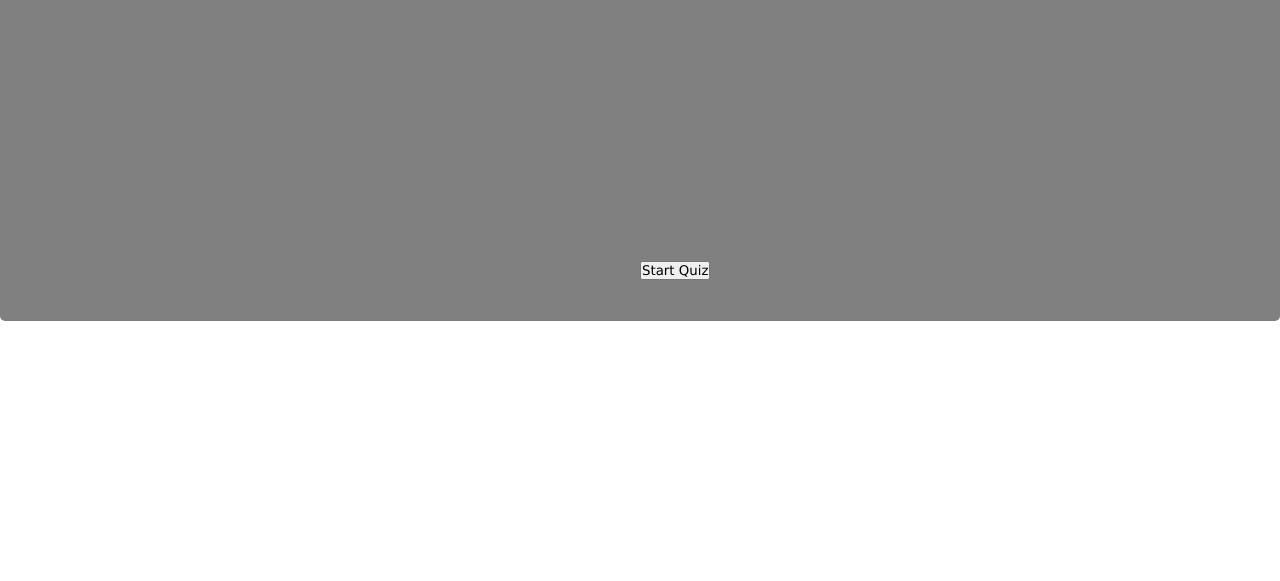
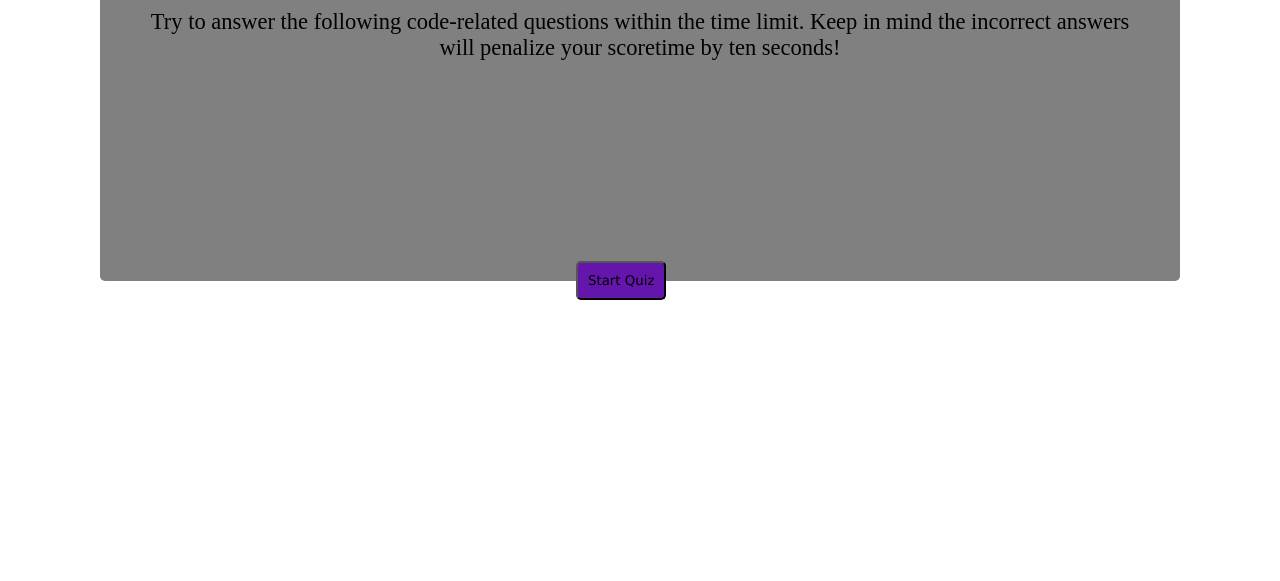
Before and after one commit to MaddieThornberry/neat-little-quiz, a plain HTML site: page index.html in a window 1280 px wide. Shown: the part 219-800 px from the top of the page. Drawn offline with Linux system fonts and the light colour scheme.

Commit message:
Still playing with the css

```diff
--- a/index.html
+++ b/index.html
@@ -16,8 +16,8 @@
 <div class="quiz-box">
     <div class="quiz-title">
         <span>Coding Quiz Challenge</span>
-        <div>Try to answer the following code-related questions within the time limit. Keep in mind the incorrect answers will penalize your scoretime by ten seconds!
-        </div>
+        <h1>Try to answer the following code-related questions within the time limit. Keep in mind the incorrect answers will penalize your scoretime by ten seconds!
+        </h1>
         </div>
     </div>
     <div class="buttons">
--- a/style.css
+++ b/style.css
@@ -11,42 +11,53 @@ body{
 }
 
 .quiz-box{
-    height: 540px;
+    height: 400px;
     padding: 50px;
+    margin: 100px;
     background: gray;
     border-radius: 5px;
+    text-align: center;
 }
 
-/*.quiz-title{
-    height: 75px;
-    width: 10%;
-    display: flex;
+.quiz-title{
+    height: 400px;
+    width: 100%;
+    font-size: 45px;
+    font-family: Verdana, Geneva, Tahoma, sans-serif;
+    font-weight: 800;
+    /*display: flex;
     align-items: center;
     flex-direction: row;
     flex-wrap: wrap;
     padding: 25px 35px;
-    font-size: 35px;
-}*/
+    font-size: 35px;*/
+}
 
-/*.quiz-title h1{
+h1{
     align-items: center;
     flex-direction: row;
     flex-wrap: wrap;
-    padding-top: 45px;
-    font-size: 25px;
-}*/
+    padding-top: 25px;
+    font-size: 50%;
+    font-family: 'Times New Roman', Times, serif;
+    font-weight: normal;
+}
 
 .start-btn{
     position: absolute;
     top: 60%;
-    left: 50%;
-    transform: translate(-50% -50%)
+    left: 45%;
+    transform: translate(-10% -50%)
+    color: gray;
+    padding: 10px 10px;
+    border-radius: 5px;
+    background: rgb(100, 22, 172);
 }
 
-.start-btn button {
+/*.buttons {
     font-size: ;
     color: gray;
     padding: 10px 10px;
-    border-radius: 5px;
+    border-radius: 10px;
     background: rgb(208, 12, 172);
-}
+}*/
```
